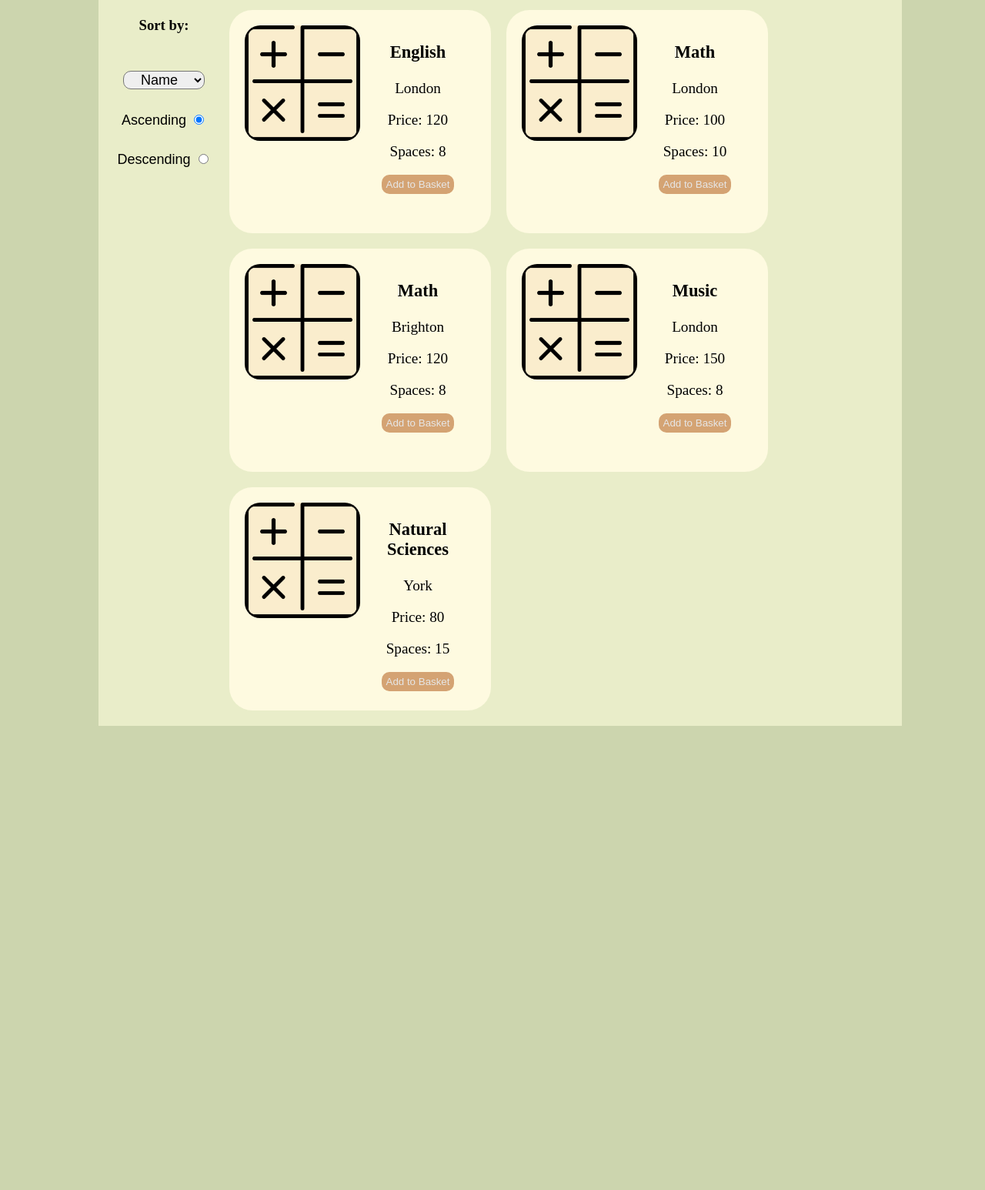
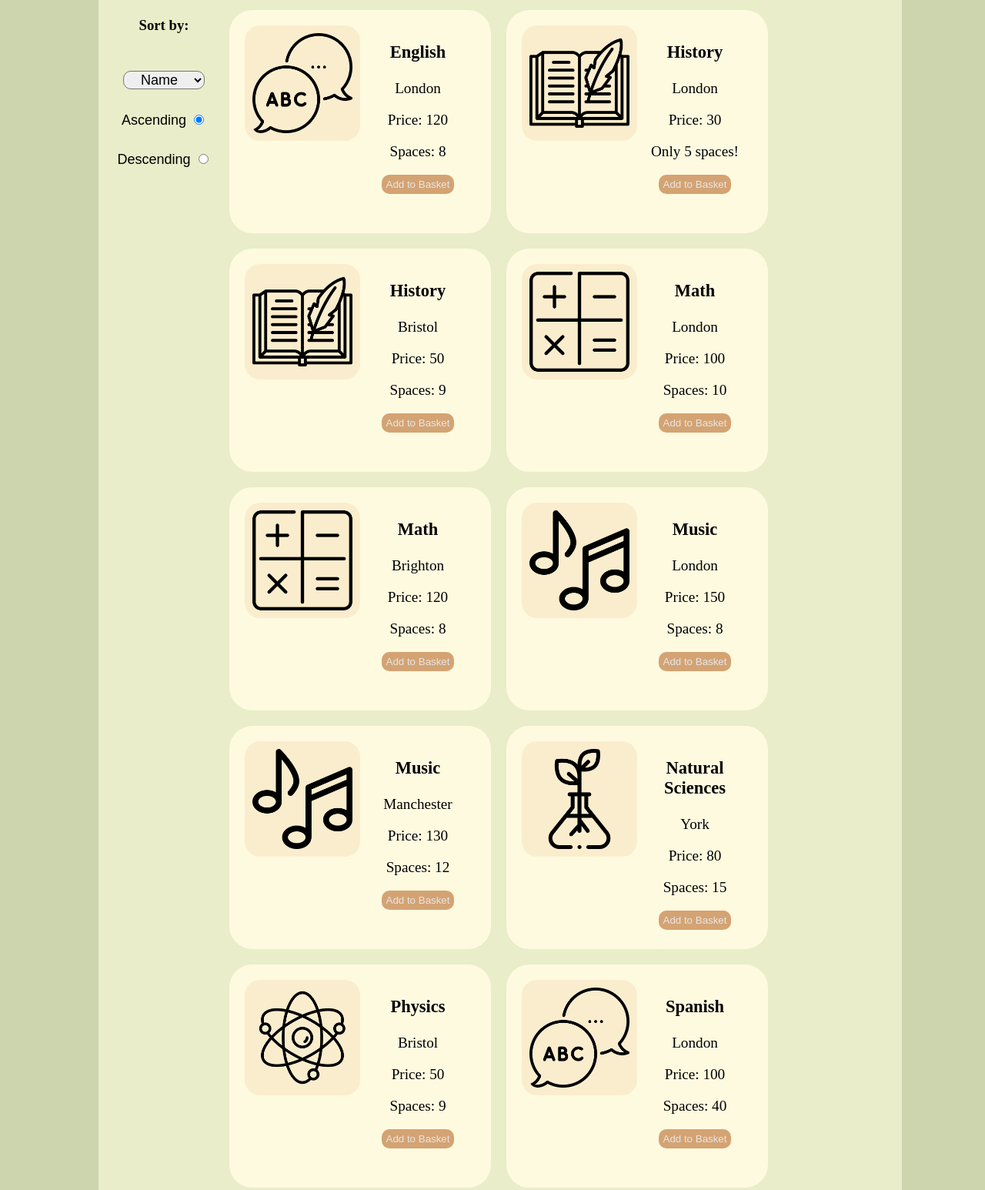
Before and after one commit to KarolUrbanski/MobileAppsCW1, a plain HTML site: page index.html in a window 1280 px wide. Shown: the part 87-1633 px from the top of the page at 77% size. Before the commit the page ends 1042 px from the top, so only its background shows below. Drawn offline with nearby package versions, Linux system fonts and the light colour scheme.

Commit message:
+other subjects

```diff
--- a/index.html
+++ b/index.html
@@ -92,13 +92,13 @@
       </div>
 
       <div class="input-container">
-        <input type="text" id="phone" placeholder=" " v-model="checkout.phone">
+        <input type="number" id="phone" placeholder=" " v-model="checkout.phone">
         <label for="phone">Phone:</label>
       </div>
       <div id="feedback">
         <p></p>
       </div>
-      <button v-on:click="placeOrder()" type="button" class="checkoutBTN">Place a order</button>
+      <button v-on:click="placeOrder()" type="button" class="checkoutBTN">Place order</button>
     </div>
 
   </div>
@@ -135,9 +135,18 @@
 
       methods: {
         toBasket: function (subjec) {
+          //add subject to order array and scroll
           subjec.spaces -= 1;
           this.order.subjecs.push(subjec.id);
           this.order.count += 1;
+
+          setTimeout(() => {
+            window.scrollBy({
+              top: 300,
+              left: 0,
+              behavior: 'smooth'
+            });
+          }, 50);
 
         },
         remove: function (subjec) {
@@ -154,6 +163,7 @@
           }
         },
         placeOrder: function () {
+          //check phone and name regex
           const regexName = new RegExp("(?=.*[a-zA-z])");
           const regexPhone = new RegExp("(?=.*[0-9])(?=.{8,})");
           let feedback = document.getElementById('feedback');
@@ -161,7 +171,8 @@
           if (!regexPhone.test(this.checkout.phone) || !regexName.test(this.checkout.name)) {
             feedback.innerHTML +=
               "<b>Wrong phone number or Wrong name</b><br> (Phone minimum length is 8, and its only numbers. Name should be only letters)";
-          } else
+          } else {
+            //show alert of order + restart values of checkout and order to
             swal({
               title: "Order placed!",
               text: "Name: " + this.checkout.name + " Phone: " + this.checkout.phone + " Total Price:" + this
@@ -169,8 +180,14 @@
               icon: "success",
               button: "Done",
             });
+            this.checkout.show = false;
+            this.checkout.name = '';
+            this.checkout.phone = '';
+            this.order.count = 0;
+            this.order.subjecs = [];
+          }
         },
-
+        //counting how many specific orders are in array
         subjecsCount(id) {
           let count = 0;
           for (let i = 0; i < this.order.subjecs.length; i++) {
@@ -192,11 +209,11 @@
 
           setTimeout(() => {
             window.scrollBy({
-            top: 300,
-            left: 0,
-            behavior: 'smooth'
-          });
-           }, 50);
+              top: 300,
+              left: 0,
+              behavior: 'smooth'
+            });
+          }, 50);
         }
       },
       computed: {
--- a/style.css
+++ b/style.css
@@ -48,6 +48,8 @@ margin-left: 150px;
 }
 #img {
   width: 50%;
+  -webkit-box-sizing: border-box;
+  padding: 10px;
   background-color: #faedcd;
   border-radius: 20px;
   float: left;
@@ -83,17 +85,6 @@ input:disabled {
   opacity: 0.3 !important;
 }
 
-.swal-button {
-  padding: 7px 19px;
-  border-radius: 2px;
-  background-color: #d4a373 ;
-  font-size: 12px;
-  border: 1px solid #af8358 ;
-  text-shadow: 0px -1px 0px rgba(0, 0, 0, 0.3);
-}
-.sweet-alert button:hover{
-  background-color: #d4a373 ;
-}
 
 
 /* search section */
--- a/subjects.js
+++ b/subjects.js
@@ -2,56 +2,101 @@ let allSubjects = [
     {
       id: 1001,
       imgALT: "Math img",
-      imgSRC: "math.png",
+      imgSRC: "img/math.png",
       iconSRC: "fa-solid fa-calculator",
       name: "Math",
       location: "London",
       price: 100,
       spaces: 10,
-      maxspaces: 10,
     },
     {
       id: 1002,
       imgALT: "Music img",
-      imgSRC: "math.png",
+      imgSRC: "img/music.png",
       iconSRC: 'fa-solid fa-music',
       name: "Music",
       location: "London",
       price: 150,
       spaces: 8,
-      maxspaces: 8,
     },
     {
       id: 1003,
       imgALT: "English img",
-      imgSRC: "math.png",
+      imgSRC: "img/language.png",
       iconSRC: "fa-solid fa-book-atlas",
       name: "English",
       location: "London",
       price: 120,
       spaces: 8,
-      maxspaces: 8,
     },
     {
       id: 1004,
       imgALT: "Math img",
-      imgSRC: "math.png",
+      imgSRC: "img/math.png",
       iconSRC: "fa-solid fa-calculator",
       name: "Math",
       location: "Brighton",
       price: 120,
       spaces: 8,
-      maxspaces: 8,
     },
     {
       id: 1005,
       imgALT: "Natural Sciences img",
-      imgSRC: "math.png",
+      imgSRC: "img/plant.png",
       iconSRC: "fa-solid fa-seedling",
       name: "Natural Sciences",
       location: "York",
       price: 80,
       spaces: 15,
-      maxspaces: 15,
+    },
+    {
+      id: 1006,
+      imgALT: "History img",
+      imgSRC: "img/history.png",
+      iconSRC: "fa-solid fa-book",
+      name: "History",
+      location: "London",
+      price: 30,
+      spaces: 5,
+    },
+    {
+      id: 1007,
+      imgALT: "Music img",
+      imgSRC: "img/music.png",
+      iconSRC: 'fa-solid fa-music',
+      name: "Music",
+      location: "Manchester",
+      price: 130,
+      spaces: 12,
+    },
+    {
+      id: 1008,
+      imgALT: "History img",
+      imgSRC: "img/history.png",
+      iconSRC: "fa-solid fa-book",
+      name: "History",
+      location: "Bristol",
+      price: 50,
+      spaces: 9,
+    },
+    {
+      id: 1009,
+      imgALT: "physics img",
+      imgSRC: "img/physics.png",
+      iconSRC: "fa-solid fa-atom",
+      name: "Physics",
+      location: "Bristol",
+      price: 50,
+      spaces: 9,
+    },
+    {
+      id: 1010,
+      imgALT: "Spanish img",
+      imgSRC: "img/language.png",
+      iconSRC: "fa-solid fa-book-atlas",
+      name: "Spanish",
+      location: "London",
+      price: 100,
+      spaces: 40,
     },
 ];
```
Also changed, not shown: img/history.png (added), img/language.png (added), img/math.png (renamed from math.png), img/music.png (added), img/physics.png (added), img/plant.png (added).
